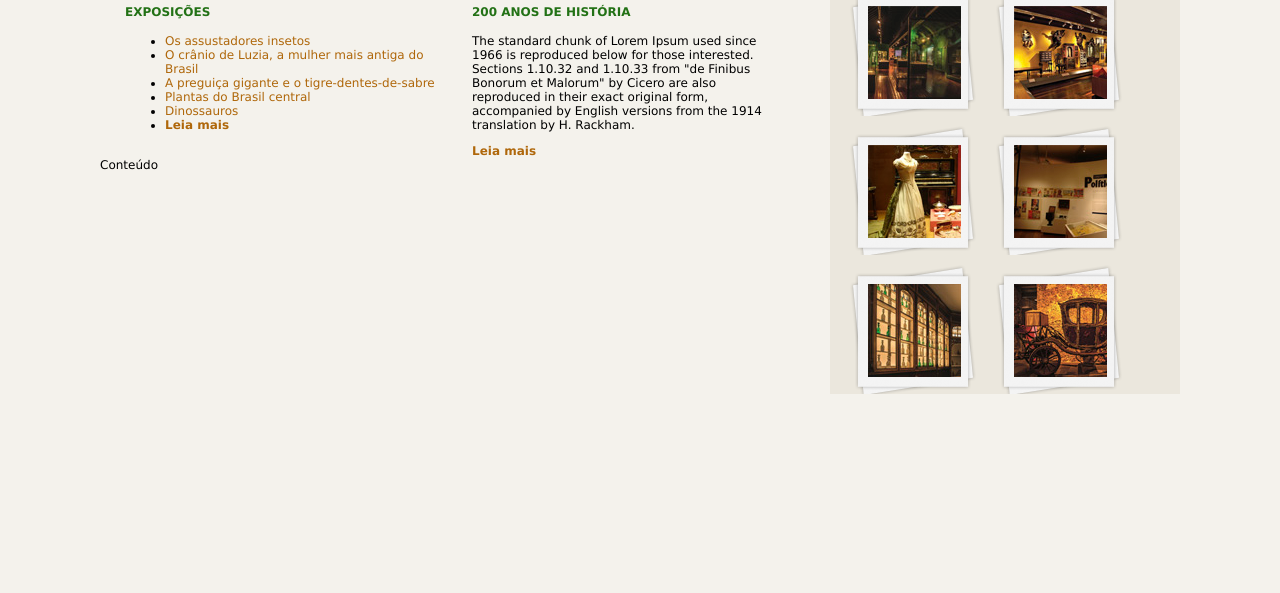
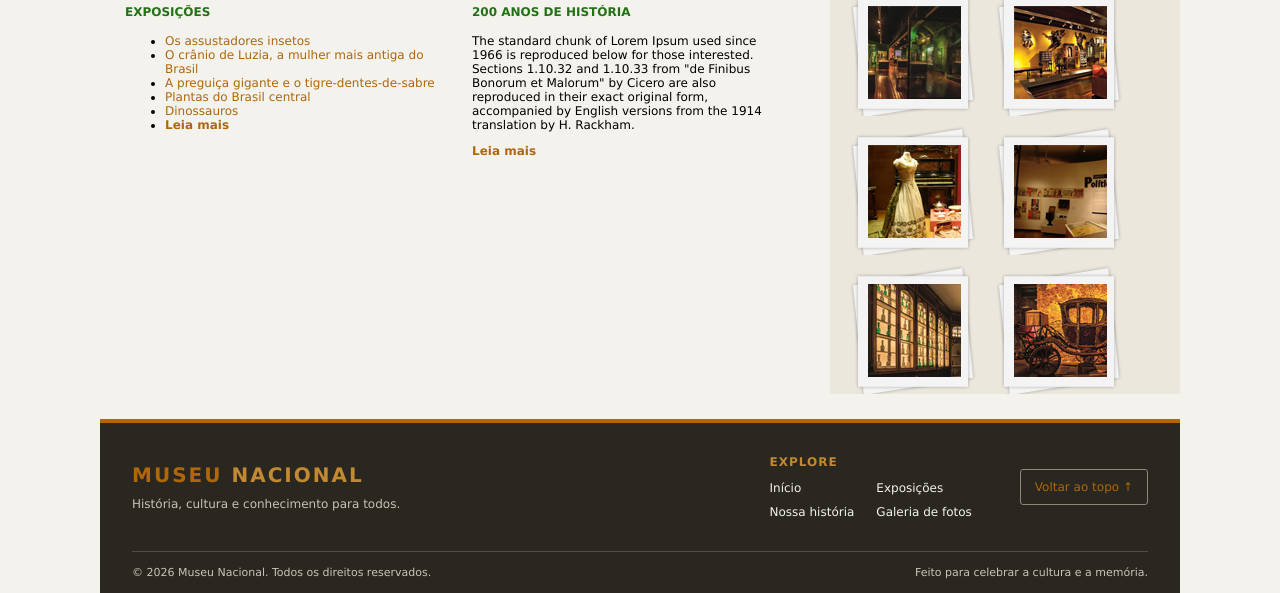
Before and after one commit to ReinaldoAJ7/Museu-nacional, a plain HTML site: page index.html in a window 1280 px wide. Shown: the part 641-1234 px from the top of the page. Before the commit the page ends 1060 px from the top, so only its background shows below. Drawn offline with Linux system fonts and the light colour scheme.

Commit message:
Rodapé criado e layout do site concluído

```diff
--- a/css/style.css
+++ b/css/style.css
@@ -174,10 +174,93 @@ h4{
 __________________________________________________*/
 footer{
     clear: both;
-    padding: 20px 0 30px 0;
-    text-align: center;
-    background: url(../img/fundo-rodape.png) no-repeat;
+    margin-top: 30px;
+    padding: 0 32px;
+    color: #f4f2ec;
+    background: #29271f;
+    border-top: 4px solid #af670a;
+}
 
+.rodape-conteudo {
+    display: grid;
+    grid-template-columns: 1fr auto auto;
+    align-items: center;
+    gap: 48px;
+    padding: 32px 0;
+}
+
+.rodape-logo {
+    display: inline-block;
+    color: #f4f2ec;
+    font-size: 20px;
+    font-weight: bold;
+    letter-spacing: 2px;
+    text-transform: uppercase;
+}
+
+.rodape-logo span {
+    color: #c18a32;
+}
+
+.rodape-marca p {
+    margin: 10px 0 0;
+    color: #c8c3b5;
+}
+
+.rodape-links {
+    display: grid;
+    grid-template-columns: repeat(2, auto);
+    gap: 10px 22px;
+}
+
+.rodape-links h2 {
+    grid-column: 1 / -1;
+    margin: 0 0 2px;
+    color: #c18a32;
+    font-size: 12px;
+    letter-spacing: 1px;
+    text-transform: uppercase;
+}
+
+.rodape-links a {
+    color: #f4f2ec;
+}
+
+.rodape-links a:hover,
+.rodape-links a:focus,
+.rodape-logo:hover,
+.rodape-logo:focus {
+    color: #d7a64e;
+    text-decoration: underline;
+}
+
+.voltar-topo {
+    padding: 10px 14px;
+    color: #f4f2ec;
+    border: 1px solid #8e8879;
+    border-radius: 3px;
+    white-space: nowrap;
+}
+
+.voltar-topo:hover,
+.voltar-topo:focus {
+    color: #29271f;
+    background: #d7a64e;
+    border-color: #d7a64e;
+}
+
+.rodape-base {
+    display: flex;
+    justify-content: space-between;
+    gap: 16px;
+    padding: 14px 0;
+    color: #c8c3b5;
+    border-top: 1px solid #514d42;
+    font-size: 11px;
+}
+
+.rodape-base p {
+    margin: 0;
 }
 
 /*Formulários
@@ -263,4 +346,26 @@ legend{
         width: auto;
         margin: 20px 0 0;
     }
+
+    footer {
+        padding: 0 20px;
+    }
+
+    .rodape-conteudo {
+        grid-template-columns: 1fr;
+        gap: 24px;
+    }
+
+    .rodape-links {
+        justify-content: start;
+    }
+
+    .voltar-topo {
+        justify-self: start;
+    }
+
+    .rodape-base {
+        flex-direction: column;
+        gap: 8px;
+    }
 }
--- a/index.html
+++ b/index.html
@@ -173,8 +173,30 @@
 
                 </aside>
 
-                <footer">
-                    Conteúdo
+                <footer id="rodape">
+                    <div class="rodape-conteudo">
+                        <div class="rodape-marca">
+                            <a class="rodape-logo" href="#container" aria-label="Museu Nacional - início">
+                                Museu <span>Nacional</span>
+                            </a>
+                            <p>História, cultura e conhecimento para todos.</p>
+                        </div>
+
+                        <nav class="rodape-links" aria-label="Links do rodapé">
+                            <h2>Explore</h2>
+                            <a href="#container">Início</a>
+                            <a href="#exposicoes">Exposições</a>
+                            <a href="#historia">Nossa história</a>
+                            <a href="#galeria">Galeria de fotos</a>
+                        </nav>
+
+                        <a class="voltar-topo" href="#container">Voltar ao topo <span aria-hidden="true">&uarr;</span></a>
+                    </div>
+
+                    <div class="rodape-base">
+                        <p>&copy; 2026 Museu Nacional. Todos os direitos reservados.</p>
+                        <p>Feito para celebrar a cultura e a memória.</p>
+                    </div>
                 </footer>
 
             </div><!-- /Fim principal -->
```
